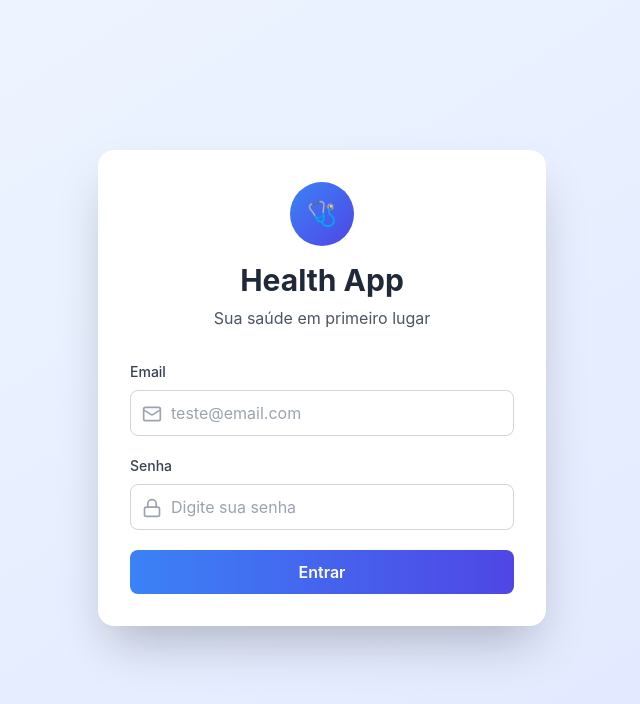
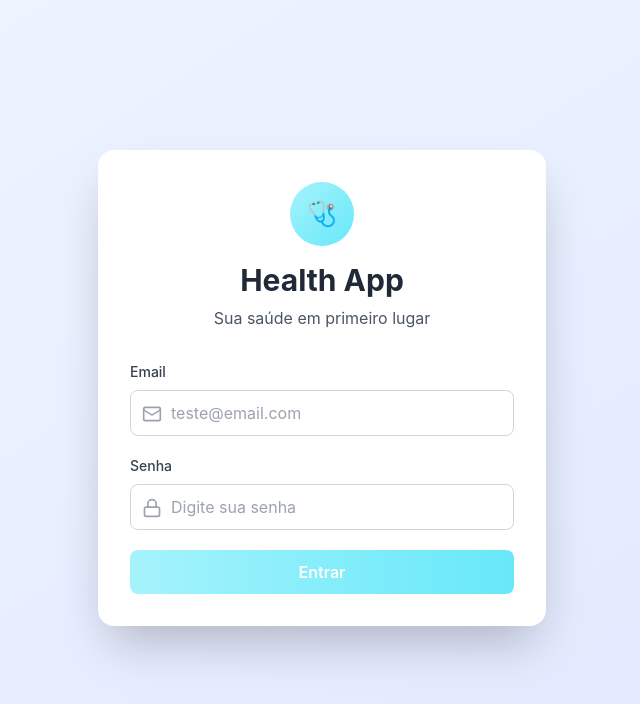
Before and after one commit to MarceloDamasio/A3, a React (Vite) app: page / in a window 1280 px wide. Shown: the top 704 px of the page, without its empty margins (318-958 px from the left). Built offline with nearby package versions, Linux system fonts and the light colour scheme.

Commit message:
Login cores

```diff
--- a/src/components/LoginPage.tsx
+++ b/src/components/LoginPage.tsx
@@ -27,13 +27,13 @@ export function LoginPage({ onLoginSuccess }: LoginPageProps) {
 
     setIsLoading(false);
   };
-
+//
   return (
     <div className="min-h-screen bg-gradient-to-br from-blue-50 to-indigo-100 dark:from-gray-900 dark:to-gray-800 flex items-center justify-center p-4">
       <div className="w-full max-w-md">
         <div className="bg-white dark:bg-gray-800 rounded-2xl shadow-2xl p-8 animate-fade-in">
           <div className="text-center mb-8">
-            <div className="inline-flex items-center justify-center w-16 h-16 bg-gradient-to-br from-blue-500 to-indigo-600 rounded-full mb-4">
+            <div className="inline-flex items-center justify-center w-16 h-16 bg-gradient-to-br from-cyan-200 to-cyan-300 dark:from-blue-800 dark:to-blue-900 rounded-full mb-4">
               <span className="text-2xl font-bold text-white">🩺</span>
             </div>
             <h1 className="text-3xl font-bold text-gray-800 dark:text-white mb-2">
@@ -89,7 +89,7 @@ export function LoginPage({ onLoginSuccess }: LoginPageProps) {
             <button
               type="submit"
               disabled={isLoading}
-              className="w-full bg-gradient-to-r from-blue-500 to-indigo-600 hover:from-blue-600 hover:to-indigo-700 disabled:from-gray-400 disabled:to-gray-500 text-white font-semibold py-2.5 rounded-lg transition-all duration-200 transform hover:scale-105 active:scale-95 disabled:scale-100"
+              className="w-full bg-gradient-to-r from-cyan-200 to-cyan-300 dark:from-blue-800 dark:to-blue-900 disabled:from-gray-400 disabled:to-gray-500 text-white font-semibold py-2.5 rounded-lg transition-all duration-200 transform hover:scale-105 active:scale-95 disabled:scale-100"
             >
               {isLoading ? 'Entrando...' : 'Entrar'}
             </button>
```
